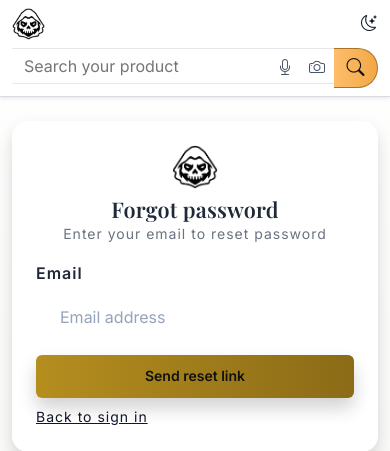
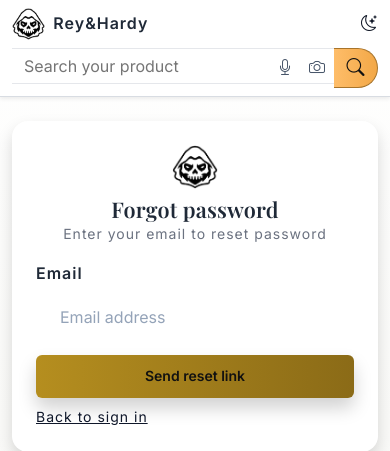
Before and after one commit to sirajkhan776/reyandhardy, a Django app: page /accounts/password/reset/ in a window 390 px wide. Shown: the top 451 px of the page. Run offline with Django 4.2, Linux system fonts and the light colour scheme; data that the repository does not hold is empty; some libraries are stand-ins or nearby versions.

Commit message:
fix(mobile): remove text-white so store name is visible in light mode

```diff
--- a/templates/partials/mobile_header.html
+++ b/templates/partials/mobile_header.html
@@ -1,5 +1,5 @@
 {% load static %}
-<div class="mobile-search-bar d-md-none bg-gradient-primary text-white shadow-sm">
+<div class="mobile-search-bar d-md-none bg-gradient-primary shadow-sm">
   <div class="container py-2">
     <div class="d-flex align-items-center mb-2">
       <img src="{% static BRAND_LOGO %}" alt="{{ STORE_NAME }}" height="32" class="logo-img me-2" onerror="this.style.display='none'" />
```
